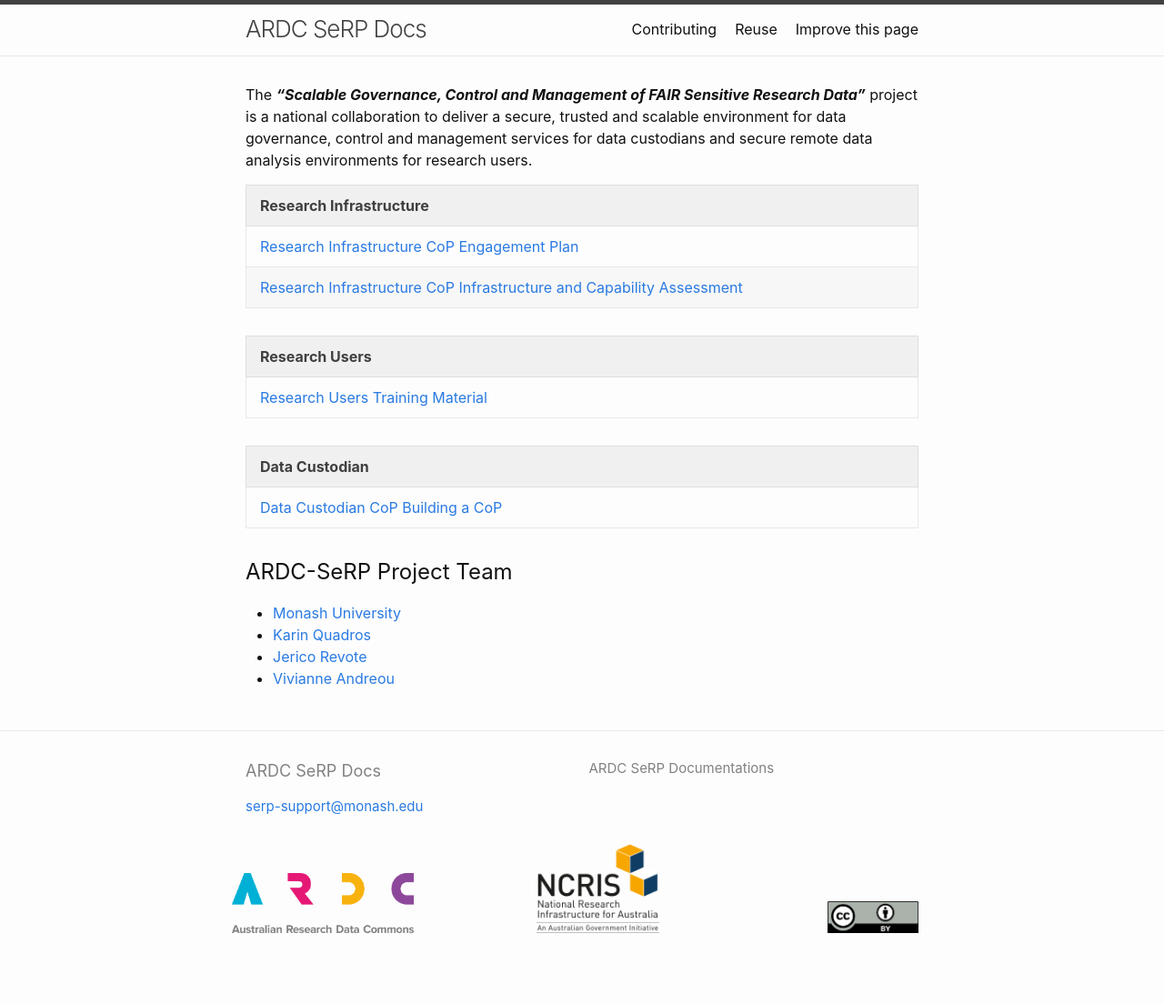
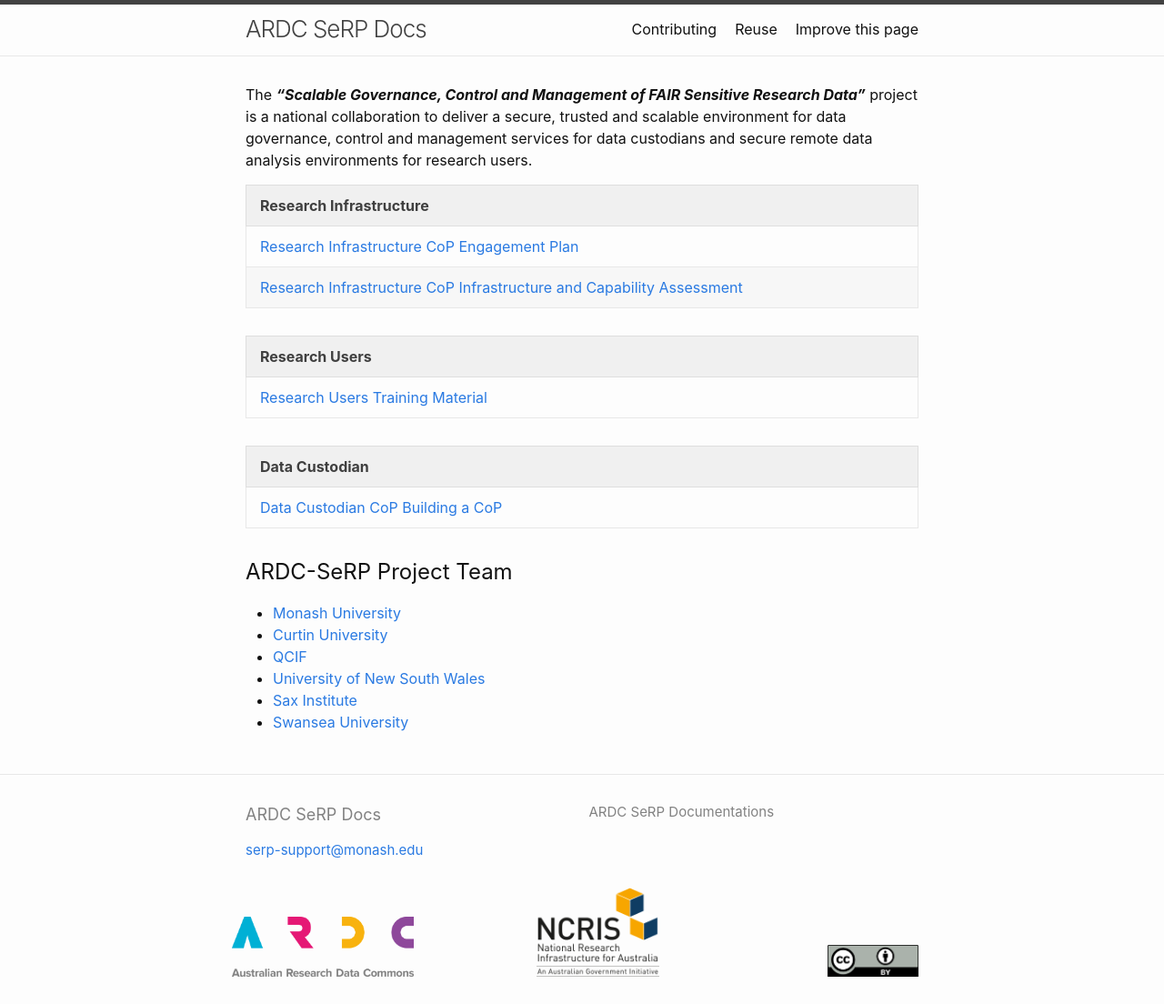
Before and after one commit to ARDC-Secure-Platforms/ardc-serp-docs, a Jekyll site: the page built from index.md, in a window 1280 px wide. Shown: the whole page at 91% size. Built offline with Jekyll 4.4.1, drawn with Linux system fonts in a browser that asks for light colours; before the commit the page ends 1056 px from its top, so only the background shows below that.

Commit message:
updated team partner info

```diff
--- a/index.md
+++ b/index.md
@@ -21,7 +21,9 @@ The ***"Scalable Governance, Control and Management of FAIR Sensitive Research D
 
 ## ARDC-SeRP Project Team
 
-* [Monash University](https://www.monash.edu)
-* [Karin Quadros](https://www.monash.edu/researchinfrastructure/helix/about/helix-team)
-* [Jerico Revote](https://research.monash.edu/en/persons/jerico-revote)
-* [Vivianne Andreou](https://www.monash.edu/researchinfrastructure/helix/about/helix-team)
+* [Monash University](ttps://www.monash.edu)
+* [Curtin University](https://www.curtin.edu.au/)
+* [QCIF](https://www.qcif.edu.au/)
+* [University of New South Wales](https://www.unsw.edu.au/)
+* [Sax Institute](https://www.saxinstitute.org.au/)
+* [Swansea University](https://www.swansea.ac.uk/)
```
